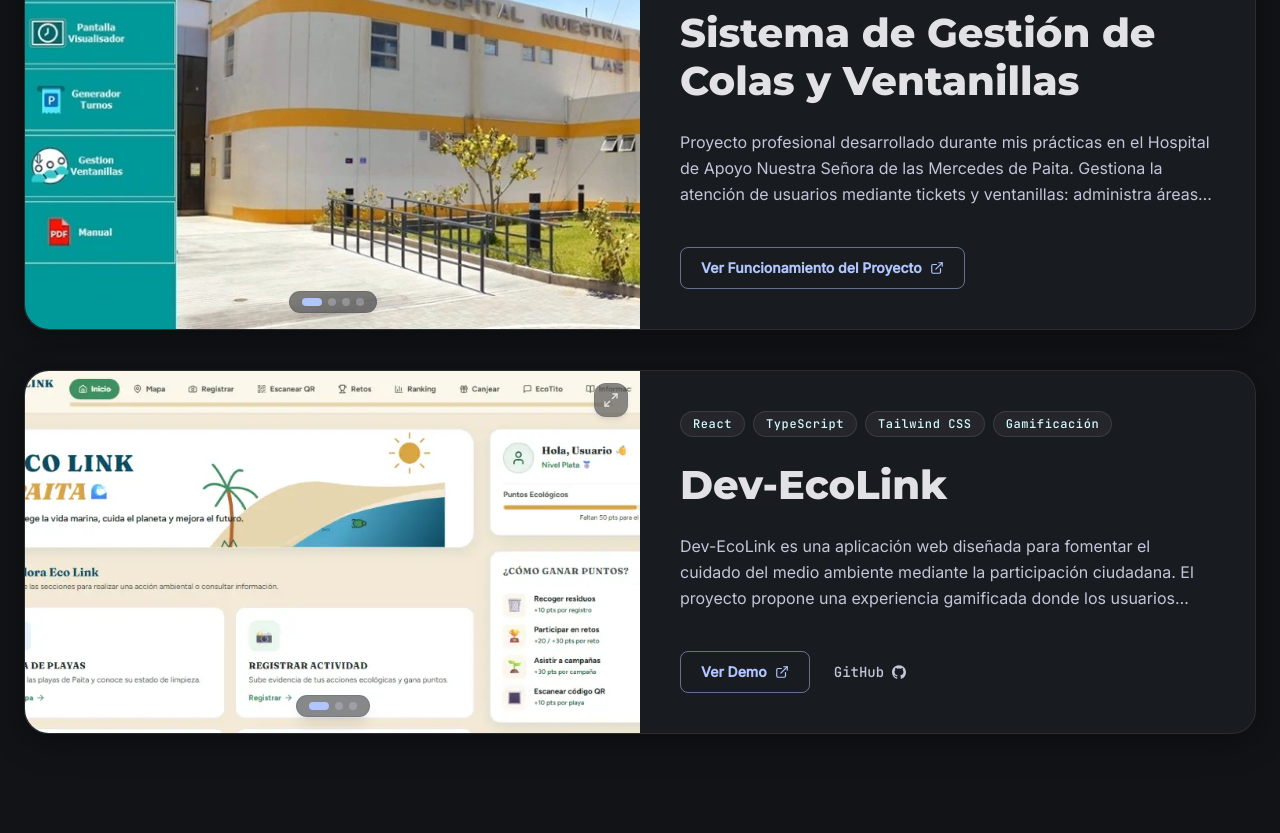
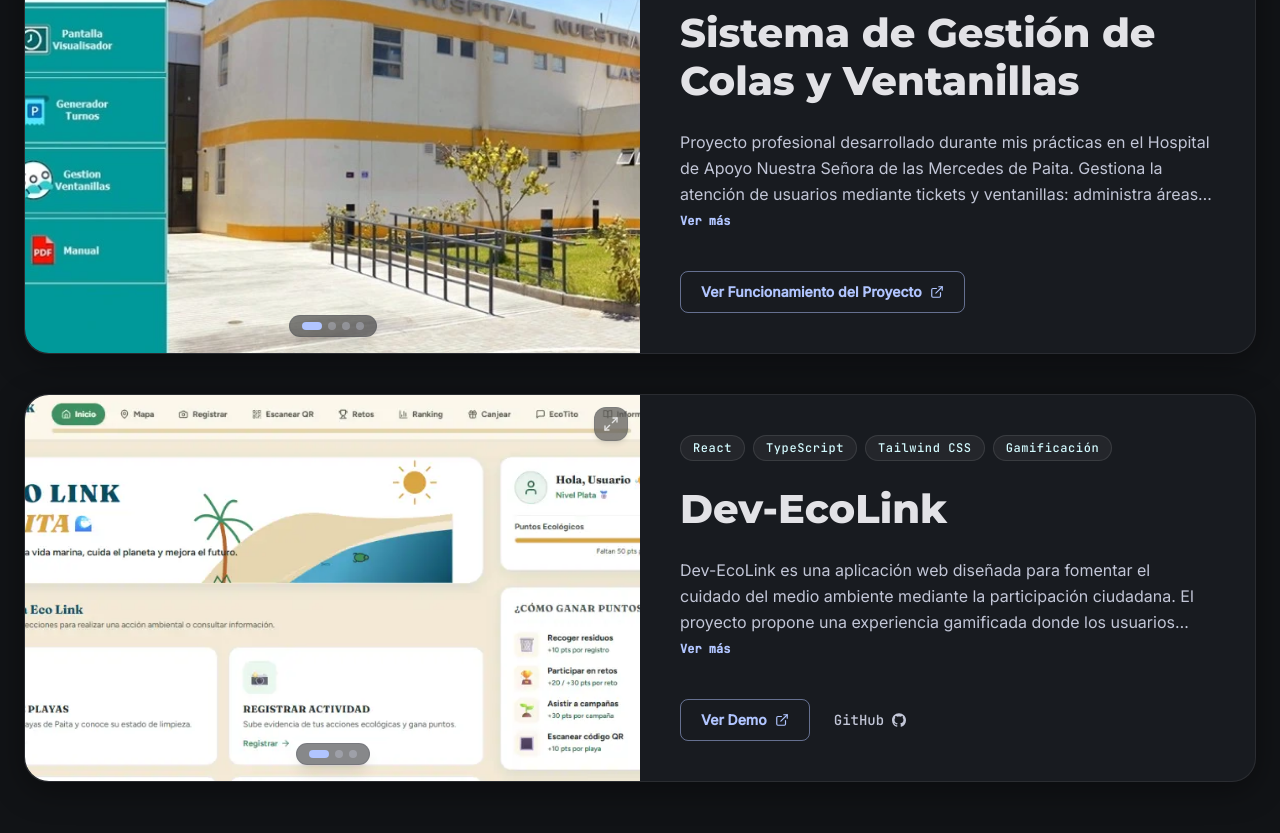
Before and after one commit to LuisFer2504/devWebLuisDEVPortfolio, a Next.js app: page / in a window 1280 px wide. Shown: the part 1820-2653 px from the top of the page. Built offline with nearby package versions, Linux system fonts and the light colour scheme.

Commit message:
fix: ver descripcion

```diff
--- a/src/components/projects/ProjectCard.tsx
+++ b/src/components/projects/ProjectCard.tsx
@@ -1,6 +1,6 @@
 'use client';
 
-import { useState } from 'react';
+import { useEffect, useRef, useState } from 'react';
 import Link from 'next/link';
 import Image from 'next/image';
 import { ExternalLink, BookOpen, ArrowRight, ChevronLeft, ChevronRight, Maximize2 } from 'lucide-react';
@@ -62,6 +62,44 @@ function ProjectLinkItem({ link }: { readonly link: ProjectLink }) {
       {link.label}
       <Icon size={14} />
     </Link>
+  );
+}
+
+// ─── Description with "Ver más" toggle ─────────────────────────
+function ProjectDescription({ text }: { readonly text: string }) {
+  const [expanded, setExpanded] = useState(false);
+  const [isClamped, setIsClamped] = useState(false);
+  const ref = useRef<HTMLParagraphElement>(null);
+
+  useEffect(() => {
+    const el = ref.current;
+    if (!el) return;
+
+    const checkClamp = () => setIsClamped(el.scrollHeight > el.clientHeight + 1);
+    checkClamp();
+
+    window.addEventListener('resize', checkClamp);
+    return () => window.removeEventListener('resize', checkClamp);
+  }, [text, expanded]);
+
+  return (
+    <div>
+      <p
+        ref={ref}
+        className={`text-on-surface-variant leading-relaxed ${expanded ? '' : 'line-clamp-3'}`}
+      >
+        {text}
+      </p>
+      {(isClamped || expanded) && (
+        <button
+          type="button"
+          onClick={() => setExpanded((prev) => !prev)}
+          className="mt-1 font-mono text-xs font-semibold text-primary hover:underline"
+        >
+          {expanded ? 'Ver menos' : 'Ver más'}
+        </button>
+      )}
+    </div>
   );
 }
 
@@ -218,9 +256,7 @@ export default function ProjectCard({
             >
               {project.title}
             </h3>
-            <p className="text-on-surface-variant leading-relaxed line-clamp-3">
-              {project.description}
-            </p>
+            <ProjectDescription text={project.description} />
             <div className={`flex flex-wrap gap-4 pt-4 ${isFullWidth ? 'lg:gap-6' : ''}`}>
               {project.links.map((link) => (
                 <ProjectLinkItem key={link.label} link={link} />
```
